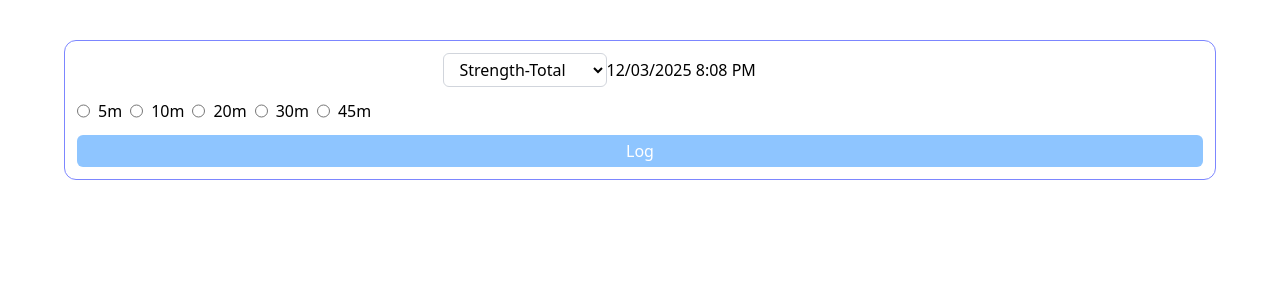
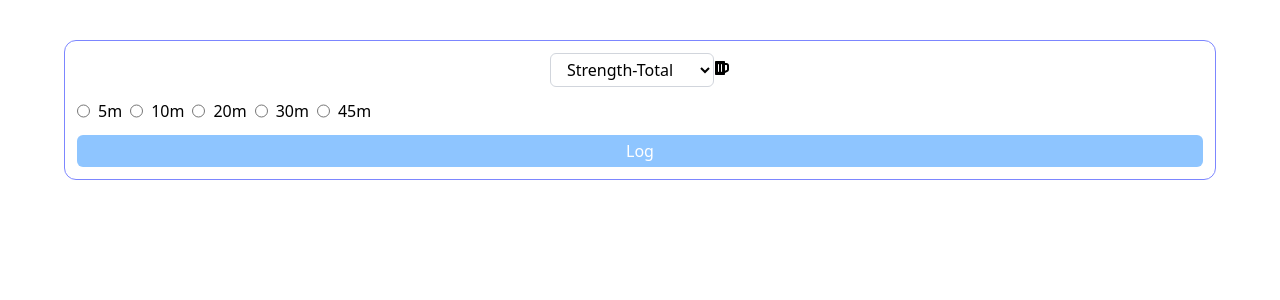
Before and after one commit to sachinkmohan/workout-tracker, a React (Vite) app: page / in a window 1280 px wide. Shown: the top 300 px of the page. Built offline with nearby package versions, Linux system fonts and the light colour scheme.

Commit message:
Add react-icons and implement calendar toggle in HomeScreen

```diff
--- a/package.json
+++ b/package.json
@@ -14,6 +14,7 @@
     "react": "^19.0.0",
     "react-datepicker": "^8.2.0",
     "react-dom": "^19.0.0",
+    "react-icons": "^5.5.0",
     "tailwindcss": "^4.0.13"
   },
   "devDependencies": {
--- a/src/components/HomeScreen.tsx
+++ b/src/components/HomeScreen.tsx
@@ -1,9 +1,17 @@
 import DatePicker from "react-datepicker";
 import "react-datepicker/dist/react-datepicker.css";
 import { useState } from "react";
+import { FaBeer } from "react-icons/fa";
 
 const HomeScreen = () => {
   const [selectedDate, setSelectedDate] = useState<Date | null>(new Date());
+  const [isOpen, setIsOpen] = useState(false);
+
+  const handleClickCalender = (e: React.MouseEvent<HTMLButtonElement>) => {
+    e.preventDefault();
+    setIsOpen(!isOpen);
+  };
+
   return (
     <div className="w-9/10 p-3 border border-indigo-400 rounded-xl mx-auto">
       <div className="flex  flex-col justify-between ">
@@ -15,12 +23,18 @@ const HomeScreen = () => {
             <option value="Yoga">Yoga</option>
             <option value="Abs">Abs</option>
           </select>
-          <DatePicker
-            selected={selectedDate}
-            onChange={(date) => setSelectedDate(date)}
-            showTimeSelect
-            dateFormat="dd/MM/yyyy h:mm aa"
-          />
+          <button onClick={handleClickCalender}>
+            <FaBeer />
+          </button>
+          {isOpen && (
+            <DatePicker
+              selected={selectedDate}
+              onChange={(date) => setSelectedDate(date)}
+              dateFormat="dd/MM/yyyy h:mm aa"
+              showTimeInput
+              inline
+            />
+          )}
         </div>
 
         <div className="flex gap-2 mb-3">
```
Also changed, not shown: 1 other file (tests, documents, lock files or other folders).
